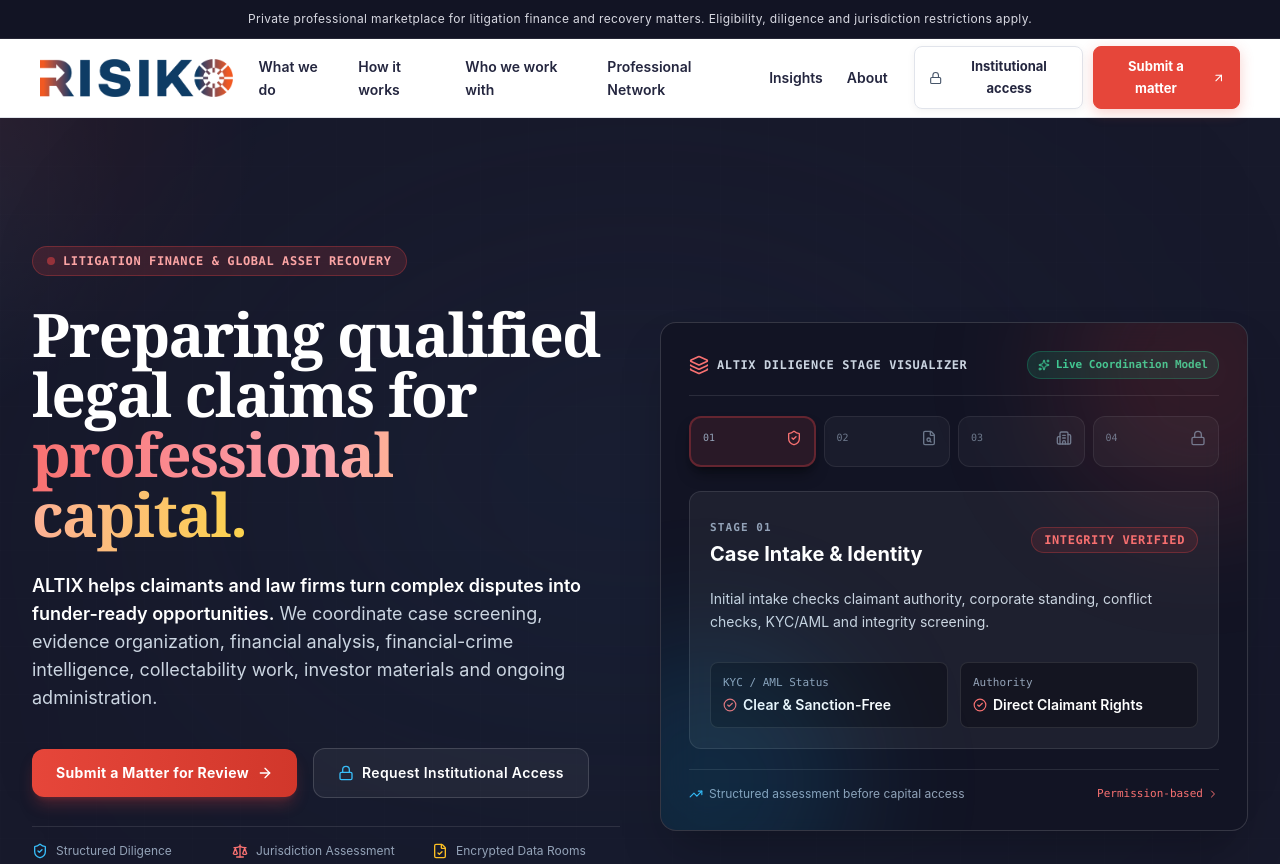
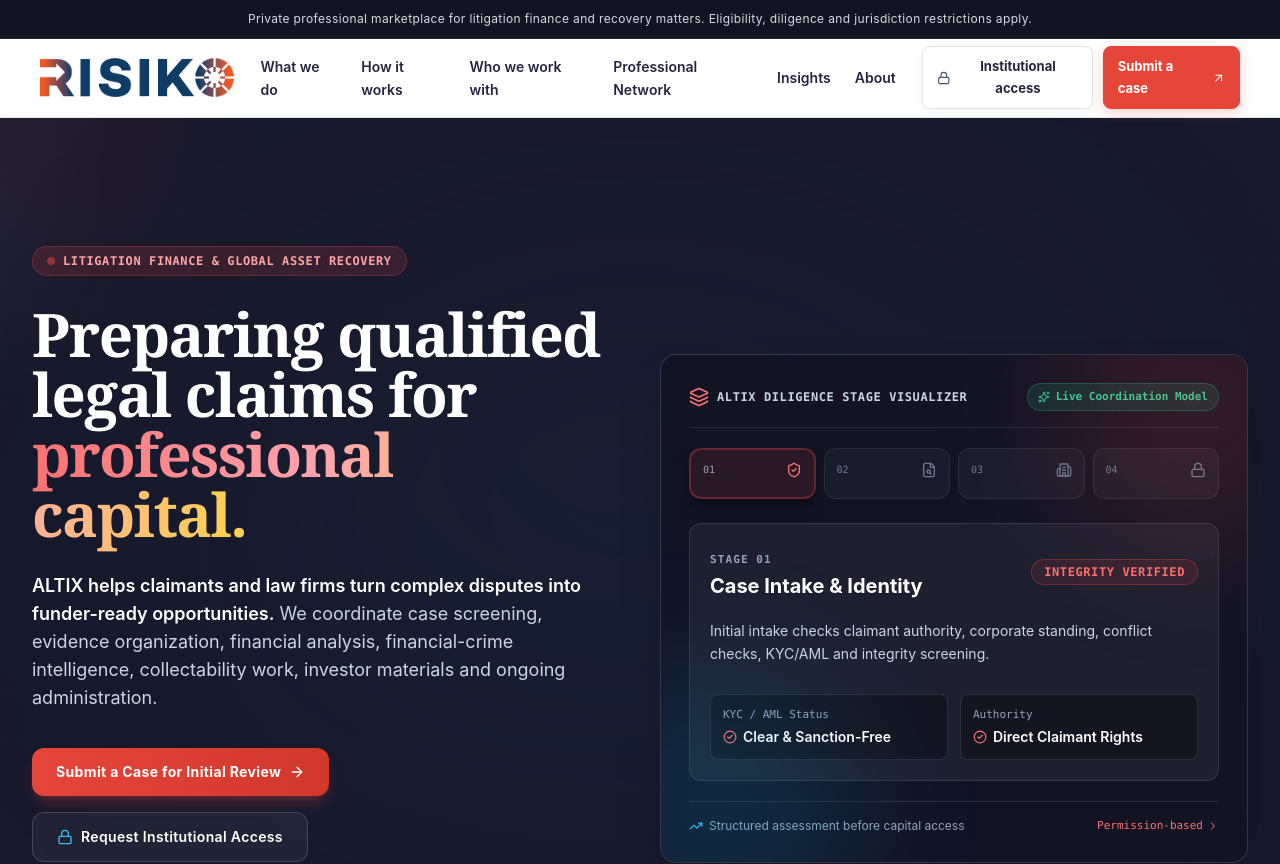
Before and after one commit to VuQuoc18/altix-exchange-nextjs, a Next.js app: page / in a window 1280 px wide. Shown: the top 864 px of the page. Built offline with nearby package versions, Linux system fonts and the light colour scheme.

Commit message:
fix: update button text and link Submit a case to platform.altix.exchange

```diff
--- a/app/page.tsx
+++ b/app/page.tsx
@@ -20,23 +20,17 @@
 
   return (
     <>
-      <Header
-        onOpenSubmit={() => setIsSubmitOpen(true)}
-        onOpenAccess={() => setIsAccessOpen(true)}
-      />
+      <Header onOpenAccess={() => setIsAccessOpen(true)} />
 
       <main id="main">
-        <HeroSection
-          onOpenSubmit={() => setIsSubmitOpen(true)}
-          onOpenAccess={() => setIsAccessOpen(true)}
-        />
+        <HeroSection onOpenAccess={() => setIsAccessOpen(true)} />
         <WhatWeDoSection />
         <EcosystemSection />
         <ProcessSection />
         <UnderwritingSection />
         <RoadmapSection />
         <LeadershipSection />
-        <CtaBandSection onOpenSubmit={() => setIsSubmitOpen(true)} />
+        <CtaBandSection />
       </main>
 
       <Footer />
--- a/components/CtaBandSection.tsx
+++ b/components/CtaBandSection.tsx
@@ -4,11 +4,7 @@
 import { motion } from 'framer-motion';
 import { ArrowRight, ShieldAlert, Sparkles } from 'lucide-react';
 
-interface CtaBandSectionProps {
-  onOpenSubmit?: () => void;
-}
-
-export default function CtaBandSection({ onOpenSubmit }: CtaBandSectionProps) {
+export default function CtaBandSection() {
   return (
     <section className="cta-band">
       {/* Background Cyber Grid */}
@@ -45,13 +41,15 @@
           viewport={{ once: true }}
           transition={{ duration: 0.5, delay: 0.2 }}
         >
-          <button
-            onClick={onOpenSubmit}
+          <a
+            href="https://platform.altix.exchange/"
+            target="_blank"
+            rel="noopener noreferrer"
             className="px-7 py-4 rounded-xl bg-[#e6463a] hover:bg-[#d1372b] text-white font-bold text-base shadow-xl shadow-red-500/30 flex items-center gap-2 transition-all hover:scale-105"
           >
-            <span>Submit a Matter</span>
+            <span>Submit a case</span>
             <ArrowRight className="w-5 h-5" />
-          </button>
+          </a>
         </motion.div>
       </div>
     </section>
--- a/components/Header.tsx
+++ b/components/Header.tsx
@@ -5,11 +5,10 @@
 import { Menu, X, ArrowUpRight, Lock, FileText } from 'lucide-react';
 
 interface HeaderProps {
-  onOpenSubmit?: () => void;
   onOpenAccess?: () => void;
 }
 
-export default function Header({ onOpenSubmit, onOpenAccess }: HeaderProps) {
+export default function Header({ onOpenAccess }: HeaderProps) {
   const [isOpen, setIsOpen] = useState(false);
   const [scrolled, setScrolled] = useState(false);
 
@@ -78,16 +77,16 @@
               <Lock className="w-3.5 h-3.5" />
               Institutional access
             </button>
-            <button
-              onClick={() => {
-                setIsOpen(false);
-                onOpenSubmit?.();
-              }}
+            <a
+              href="https://platform.altix.exchange/"
+              target="_blank"
+              rel="noopener noreferrer"
+              onClick={() => setIsOpen(false)}
               className="button button--sm w-full"
             >
               <FileText className="w-3.5 h-3.5" />
-              Submit a matter
-            </button>
+              Submit a case
+            </a>
           </div>
         </nav>
 
@@ -101,14 +100,15 @@
             <Lock className="w-3.5 h-3.5 text-slate-600" />
             Institutional access
           </button>
-          <button
-            type="button"
-            onClick={onOpenSubmit}
+          <a
+            href="https://platform.altix.exchange/"
+            target="_blank"
+            rel="noopener noreferrer"
             className="button button--sm"
           >
-            Submit a matter
+            Submit a case
             <ArrowUpRight className="w-3.5 h-3.5" />
-          </button>
+          </a>
         </div>
       </div>
     </header>
--- a/components/HeroSection.tsx
+++ b/components/HeroSection.tsx
@@ -3,14 +3,13 @@
 import React, { useState, useEffect } from 'react';
 import { motion } from 'framer-motion';
 import InteractiveCaseStage from '@/components/hero/InteractiveCaseStage';
-import { ArrowRight, ShieldCheck, Scale, FileCheck, Lock, Sparkles } from 'lucide-react';
+import { ArrowRight, ShieldCheck, Scale, FileCheck, Lock } from 'lucide-react';
 
 interface HeroSectionProps {
-  onOpenSubmit?: () => void;
   onOpenAccess?: () => void;
 }
 
-export default function HeroSection({ onOpenSubmit, onOpenAccess }: HeroSectionProps) {
+export default function HeroSection({ onOpenAccess }: HeroSectionProps) {
   const [mousePos, setMousePos] = useState({ x: 0, y: 0 });
   const [isHovered, setIsHovered] = useState(false);
 
@@ -98,13 +97,15 @@
               transition={{ duration: 0.5, delay: 0.3 }}
               className="flex flex-wrap items-center gap-4 pt-2"
             >
-              <button
-                onClick={onOpenSubmit}
+              <a
+                href="https://platform.altix.exchange/"
+                target="_blank"
+                rel="noopener noreferrer"
                 className="px-6 py-3.5 rounded-xl bg-gradient-to-r from-[#e6463a] to-[#d1372b] hover:from-[#f38d84] hover:to-[#e6463a] text-white font-bold text-sm tracking-wide transition-all shadow-lg shadow-red-500/25 hover:shadow-red-500/40 hover:-translate-y-0.5 active:translate-y-0 flex items-center gap-2"
               >
-                <span>Submit a Matter for Review</span>
+                <span>Submit a Case for Initial Review</span>
                 <ArrowRight className="w-4 h-4" />
-              </button>
+              </a>
 
               <button
                 onClick={onOpenAccess}
--- a/components/modals/SubmitMatterModal.tsx
+++ b/components/modals/SubmitMatterModal.tsx
@@ -64,7 +64,7 @@
                 Case Screening & Intake
               </div>
               <h2 className="text-2xl sm:text-3xl font-serif font-bold text-white">
-                Submit a Matter for Initial Review
+                Submit a Case for Initial Review
               </h2>
               <p className="text-slate-300 text-sm mt-2">
                 ALTIX prepares selected legal and recovery opportunities for professional capital providers.
@@ -194,7 +194,7 @@
                       type="submit"
                       className="px-6 py-2.5 rounded-lg bg-[#e6463a] hover:bg-[#d1372b] text-white text-sm font-bold flex items-center gap-2 shadow-lg shadow-red-500/20 transition-all"
                     >
-                      <span>Submit for Initial Review</span>
+                      <span>Submit Case for Initial Review</span>
                       <Send className="w-4 h-4" />
                     </button>
                   </div>
```
